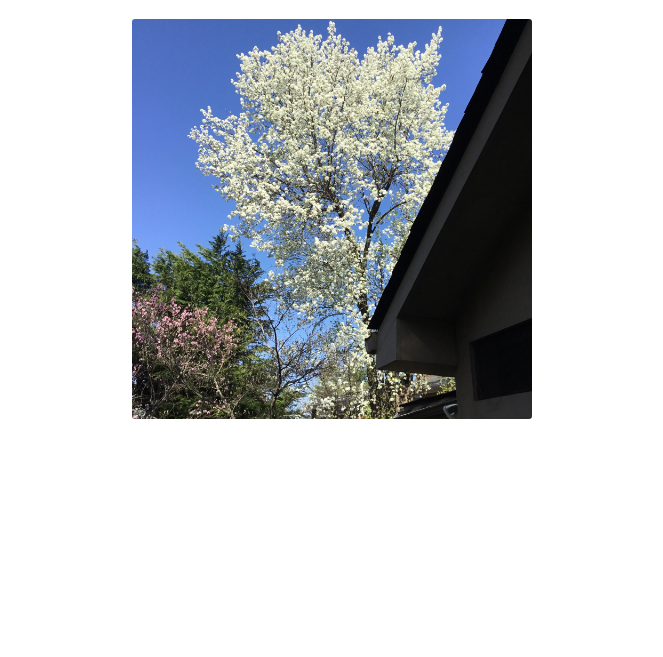
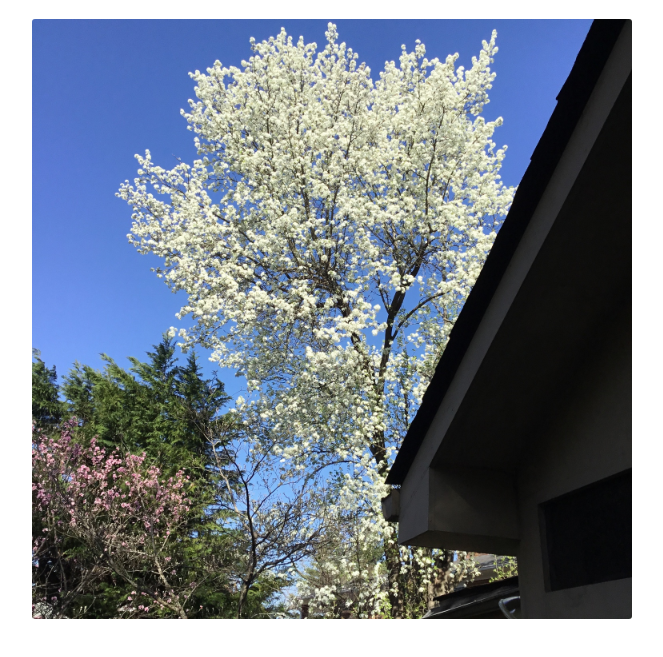
Before and after one commit to lawrencehook/peterhook.org, a plain HTML site: page index.html in a window 1280 px wide. Shown: the part 61-718 px from the top of the page, without its empty margins (308-971 px from the left). Drawn offline with Linux system fonts and the light colour scheme.

Commit message:
Resize flowers image height

```diff
--- a/css/main.css
+++ b/css/main.css
@@ -2,7 +2,7 @@ body {
 	text-align: center;
 }
 #flowers {
-	max-height: 50vh;
+	max-height: 75vh;
 	max-width: 50%;
 	border-radius: 3px;
 }
```
